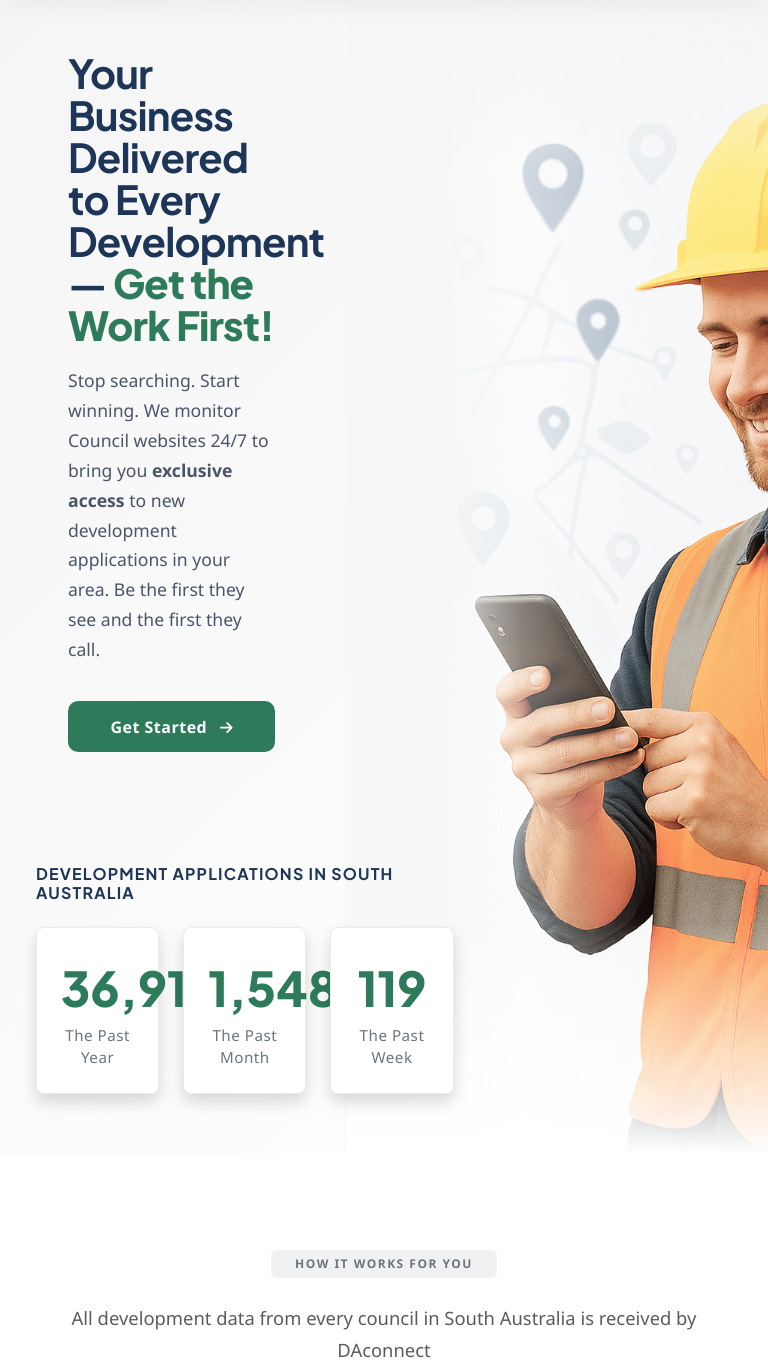
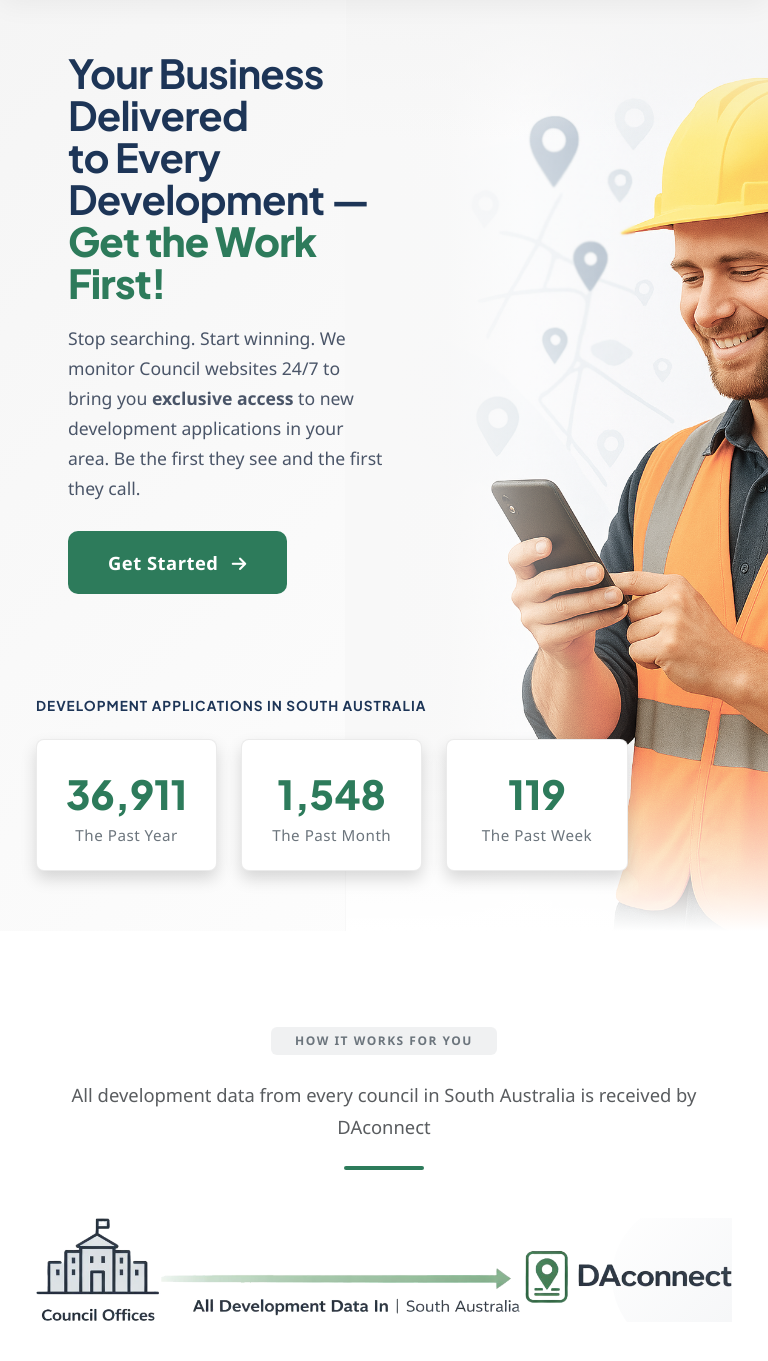
Before and after one commit to matt-oliver1/daconnect.github.io, a PHP site: page / in a window 768 px wide. Shown: the part 80-1441 px from the top of the page. Run offline with PHP 8.4, Linux system fonts and the light colour scheme; some libraries are stand-ins or nearby versions.

Commit message:
Fix tablet responsive layout and scope navbar button width
- Add tablet hero fixes for 768-991px and 992-1199px (iPad Pro) breakpoints
- Widen hero content container and stats on tablet viewports
- Scope .btn width:100% to .navbar-collapse only so other buttons aren't affected
- Remove body padding on mobile so navbar extends full width
- Bump CSS cache version

Co-Authored-By: Claude Opus 4.6 <noreply@anthropic.com>

```diff
--- a/css/style.css
+++ b/css/style.css
@@ -162,7 +162,7 @@ h1, h2, h3, h4, h5, h6 { font-family: 'Plus Jakarta Sans', sans-serif; }
   .navbar-collapse { background: white; padding: 1rem; margin: 0 -1rem; box-shadow: 0 5px 15px rgba(0, 0, 0, 0.05); border-radius: 0 0 12px 12px; }
   .nav-link { padding: 0.6rem 1rem !important; margin: 0.15rem 0; }
   .nav-link:after { display: none; }
-  .btn { width: 100%; margin: 0.5rem 0; }
+  .navbar-collapse .btn { width: 100%; margin: 0.5rem 0; }
   .vr { display: none; }
 }
 
@@ -249,8 +249,8 @@ h1, h2, h3, h4, h5, h6 { font-family: 'Plus Jakarta Sans', sans-serif; }
    Applies to body and Bootstrap containers to avoid full-bleed content */
 @media (max-width: 767.98px) {
   body {
-    padding-left: 12px;
-    padding-right: 12px;
+    padding-left: 0;
+    padding-right: 0;
   }
   .container, .container-fluid {
     padding-left: 12px !important;
@@ -451,7 +451,7 @@ body { font-family: 'Segoe UI', Tahoma, Geneva, Verdana, sans-serif; color: #333
 .btn-outline-secondary:hover { background-color: #f8f9fa; border-color: #dee2e6; color: var(--primary-color); }
 .navbar-toggler:focus { box-shadow: none; outline: none; }
 @media (max-width: 1399.98px) { .navbar { padding: 0.5rem 0; } .nav-link { padding: 0.5rem 0.6rem !important; } .navbar-brand img { height: 38px !important; } .btn { padding: 0.4rem 1rem !important; } }
-@media (max-width: 991.98px) { .navbar-collapse { background: white; padding: 1rem; margin: 0 -1rem; box-shadow: 0 5px 15px rgba(0, 0, 0, 0.05); border-radius: 0 0 12px 12px; } .nav-link { padding: 0.6rem 1rem !important; margin: 0.15rem 0; } .nav-link:after { display: none; } .btn { width: 100%; margin: 0.5rem 0; } .vr { display: none; } }
+@media (max-width: 991.98px) { .navbar-collapse { background: white; padding: 1rem; margin: 0 -1rem; box-shadow: 0 5px 15px rgba(0, 0, 0, 0.05); border-radius: 0 0 12px 12px; } .nav-link { padding: 0.6rem 1rem !important; margin: 0.15rem 0; } .nav-link:after { display: none; } .navbar-collapse .btn { width: 100%; margin: 0.5rem 0; } .vr { display: none; } }
 
 /* ================================
    Appended from index.html <style> (Process Section)
@@ -599,6 +599,47 @@ body { font-family: 'Segoe UI', Tahoma, Geneva, Verdana, sans-serif; color: #333
   }
 }
 
+/* ================================
+   Tablet Hero Fixes (768px - 1199px)
+   ================================ */
+/* Smaller tablets (768px - 991px) */
+@media (min-width: 768px) and (max-width: 991.98px) {
+  .hero-section .container > div {
+    max-width: 85% !important;
+  }
+  .hero-content .btn {
+    padding: 1.1rem 2.5rem !important;
+    font-size: 1.15rem !important;
+  }
+  .hero-stats h6 {
+    font-size: 0.85rem !important;
+    letter-spacing: 1px !important;
+  }
+  .hero-stats .da-stat-number {
+    font-size: 2.5rem !important;
+  }
+}
+/* Larger tablets like iPad Pro (992px - 1199px) */
+@media (min-width: 992px) and (max-width: 1199.98px) {
+  .hero-section .container > div {
+    max-width: 75% !important;
+  }
+  .hero-content {
+    max-width: 100% !important;
+  }
+  .hero-content .btn {
+    padding: 1.1rem 2.5rem !important;
+    font-size: 1.15rem !important;
+  }
+  .hero-stats h6 {
+    font-size: 0.9rem !important;
+    letter-spacing: 1px !important;
+  }
+  .hero-stats .da-stat-number {
+    font-size: 2.75rem !important;
+  }
+}
+
 /* Reduce motion for accessibility */
 @media (prefers-reduced-motion: reduce) {
   .scroll-animate {
--- a/index.html
+++ b/index.html
@@ -108,7 +108,7 @@ src="https://www.facebook.com/tr?id=838312912574438&ev=PageView&noscript=1"
   <link
     href="https://fonts.googleapis.com/css2?family=Inter:wght@400;500;600&family=Plus+Jakarta+Sans:wght@500;700;800&display=swap"
     rel="stylesheet">
-  <link rel="stylesheet" href="css/style.css?v=2">
+  <link rel="stylesheet" href="css/style.css?v=3">
 </head>
 
 <body>
```
